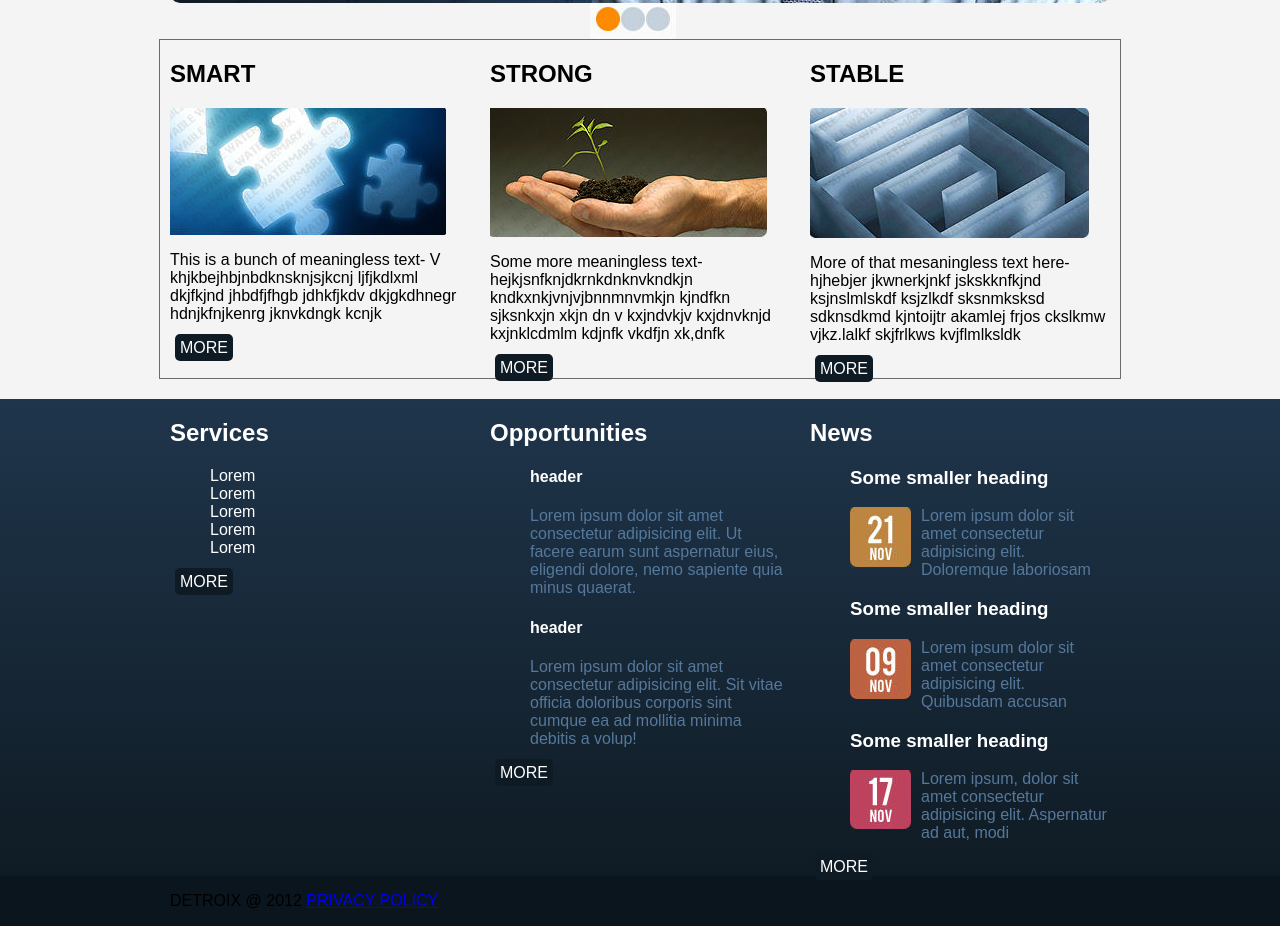
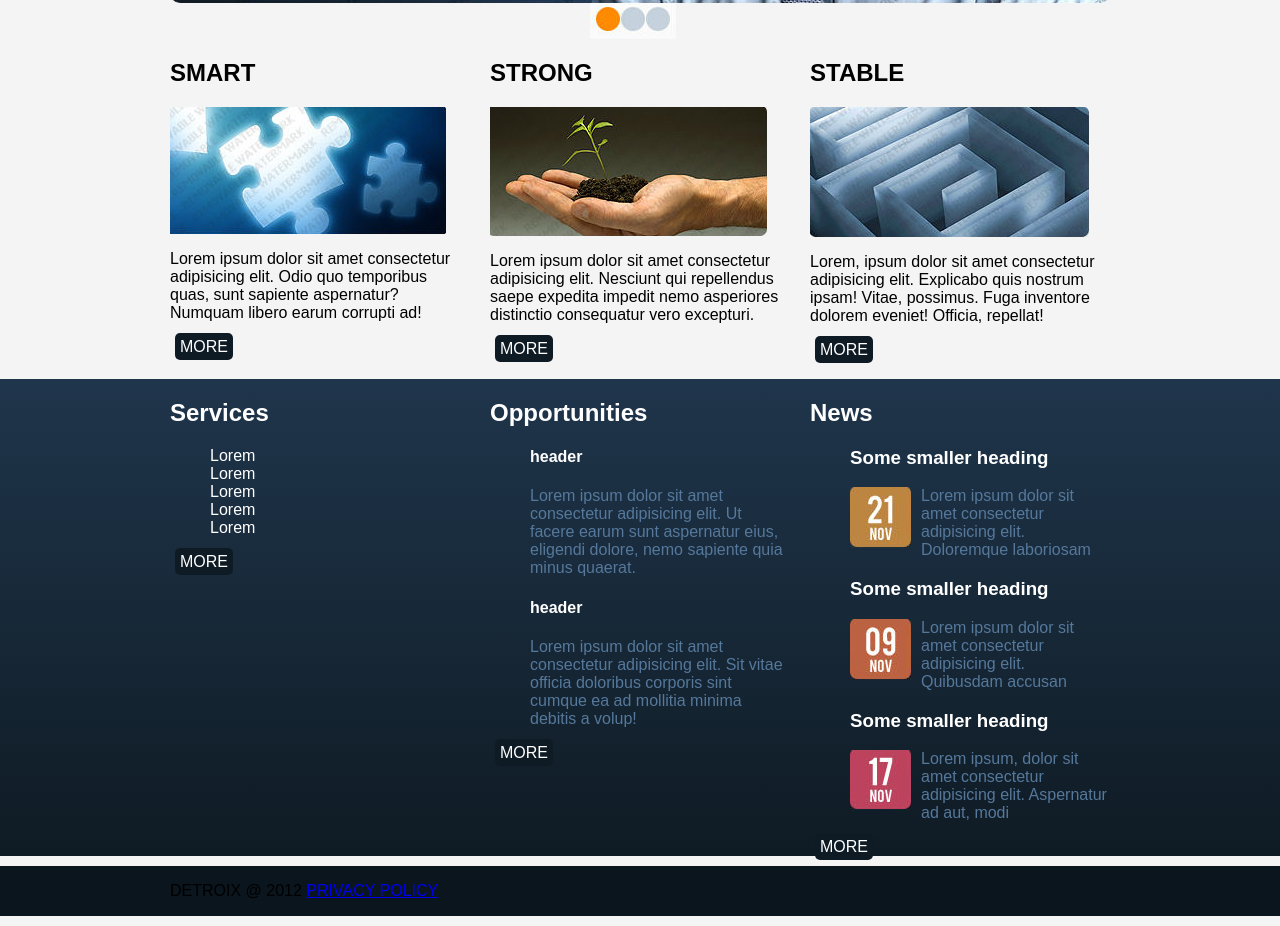
Before and after one commit to Nshandrell98/960_project, a plain HTML site: page index.html in a window 1280 px wide. Shown: the part 634-1560 px from the top of the page. Drawn offline with Linux system fonts and the light colour scheme.

Commit message:
removed grid

```diff
--- a/css/style.css
+++ b/css/style.css
@@ -9,7 +9,7 @@
 
 
 }
-.top-bar .help{
+.top-bar .head_nav .help{
     border-right: none;
 }
 body {
@@ -77,7 +77,6 @@ body {
 }
 .third-row {
     border-color: rgb(107, 107, 107);
-    border-style: solid;
     border-width: 1px;
     margin-bottom: 20px;
 }
@@ -112,7 +111,8 @@ body {
 
 .bottom-row button {
     color: #fff;
-    background-color: #172331
+    background-color: #172331;
+    margin-bottom: 10px;
 }
 .news li {
     list-style: none;
@@ -129,6 +129,7 @@ body {
 }
 .copyright {
     background-color: #0b151d;
+    margin-top: 10px;
 }
 .strong-p p{
     color: #fff;
--- a/index.html
+++ b/index.html
@@ -6,9 +6,10 @@
     <link rel="stylesheet" href="960_css/normalize.css">
     <link rel="stylesheet" href="960_css/960.css" >
     <link rel="stylesheet" href="css/style.css">
+
 </head>
 <body>
-    <div class="top-bar">
+    <div class="top-bar"><!--navigation bar-->
         <div class="top-bar-inner container_12 clearfix">
             <div id="header" class="grid_6">
                 <a href="#">www.demolink.org</a>
@@ -23,7 +24,6 @@
             </div>
         </div>
     </div>
-
         <div class="second-bar container_12 clearfix">
             <div class=" logo grid_6">
                 <img src="images/logo.jpg" alt="#"/>
@@ -52,8 +52,7 @@
         <div class="grid_4">
             <h2>SMART</h2>
             <img src="images/puzzle.jpg" alt="#"/>
-            <p>This is a bunch of meaningless text-                  V     khjkbejhbjnbdknsknjsjkcnj ljfjkdlxml
-                dkjfkjnd jhbdfjfhgb jdhkfjkdv dkjgkdhnegr hdnjkfnjkenrg jknvkdngk kcnjk
+            <p>Lorem ipsum dolor sit amet consectetur adipisicing elit. Odio quo temporibus quas, sunt sapiente aspernatur? Numquam libero earum corrupti ad!
             </p>
             <a href="#" title="MORE" class="btn">MORE</a>
 
@@ -62,15 +61,14 @@
             <h2>STRONG</h2>
             <img src="images/hand.jpg" alt="#"/>
             <p>
-                Some more meaningless text- hejkjsnfknjdkrnkdnknvkndkjn kndkxnkjvnjvjbnnmnvmkjn kjndfkn sjksnkxjn xkjn dn v kxjndvkjv kxjdnvknjd kxjnklcdmlm  kdjnfk vkdfjn xk,dnfk
+                Lorem ipsum dolor sit amet consectetur adipisicing elit. Nesciunt qui repellendus saepe expedita impedit nemo asperiores distinctio consequatur vero excepturi.
             </p>
             <a href="#" title="MORE" class="btn">MORE</a>
         </div>
         <div class="grid_4">
             <h2>STABLE</h2>
             <img src="images/maze.jpg" alt="#"/>
-            <p>
-                More of that mesaningless text here- hjhebjer jkwnerkjnkf jskskknfkjnd ksjnslmlskdf ksjzlkdf sksnmksksd sdknsdkmd kjntoijtr akamlej frjos ckslkmw vjkz.lalkf skjfrlkws kvjflmlksldk
+            <p>Lorem, ipsum dolor sit amet consectetur adipisicing elit. Explicabo quis nostrum ipsam! Vitae, possimus. Fuga inventore dolorem eveniet! Officia, repellat!
             </p>
             <a href="#" title="MORE" class="btn">MORE</a>
         </div>
```
